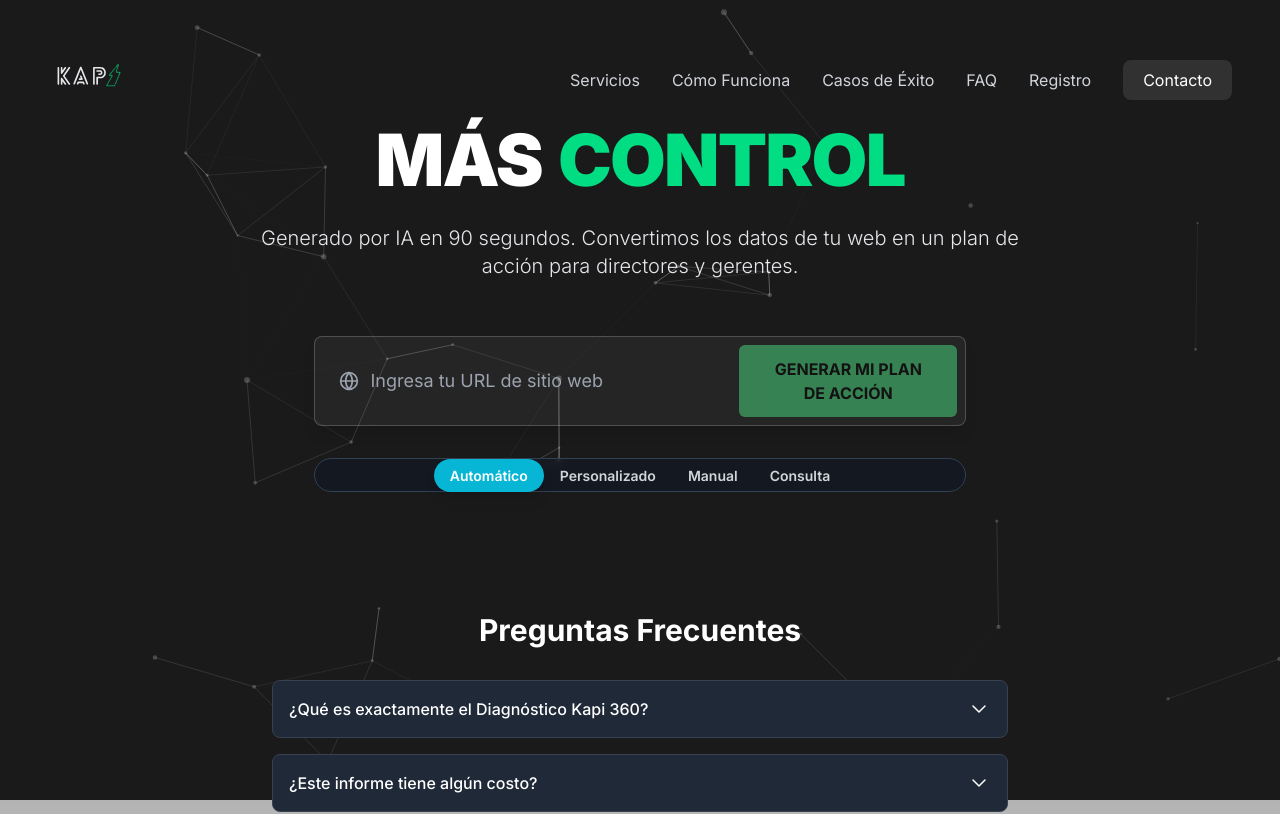
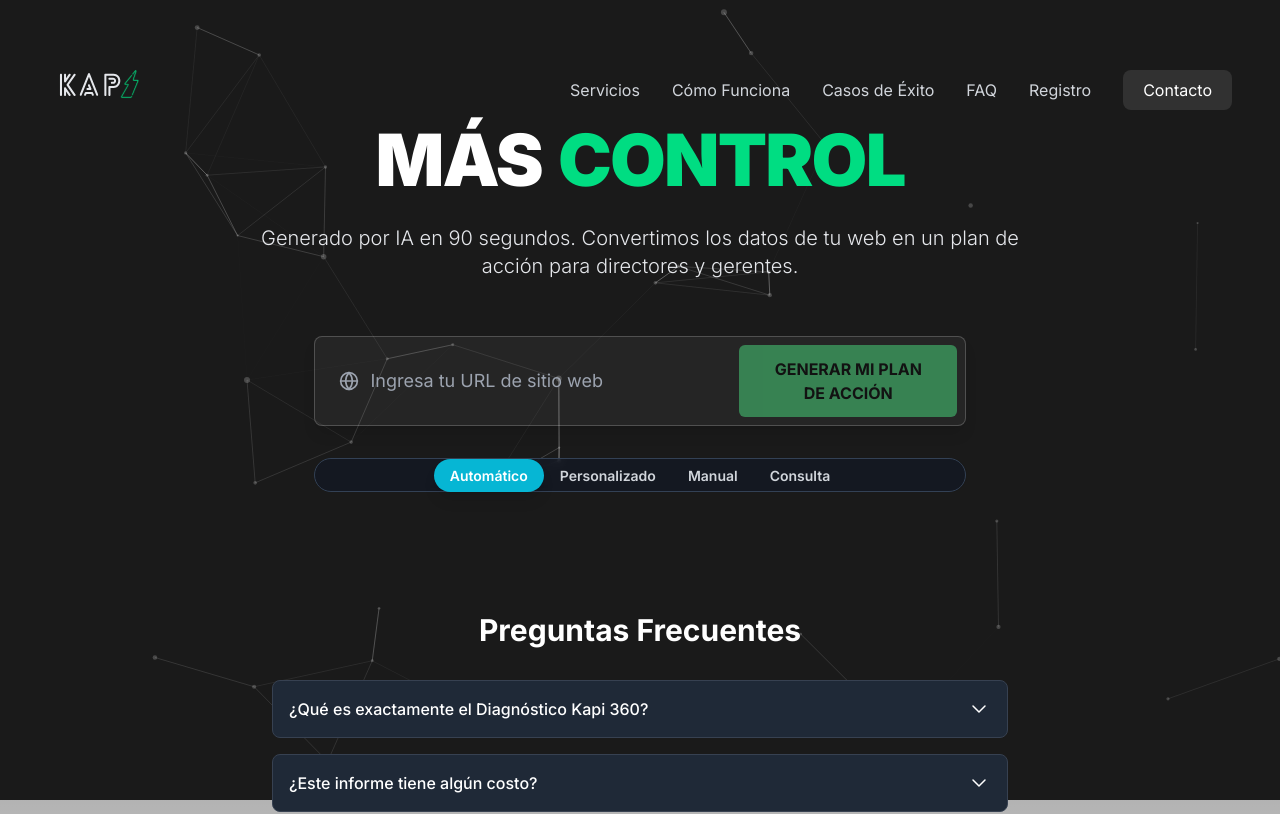
Before and after one commit to nataliogarbus/kapi360-mvp, a Next.js app: page / in a window 1280 px wide. Shown: the top 814 px of the page. Built offline with nearby package versions, Linux system fonts and the light colour scheme.

Commit message:
debug(ui): Forzar tamaño de logo con estilo inline

```diff
--- a/src/components/Header.tsx
+++ b/src/components/Header.tsx
@@ -10,9 +10,9 @@ const Header = () => {
             <Image
               src="/logo-kapi-verde.svg"
               alt="Logo de Kapi"
-              width={285}
-              height={80}
-              className="h-20 w-auto"
+              width={357}
+              height={100}
+              style={{ height: '100px', width: 'auto' }}
               priority
             />
         </Link>
```
